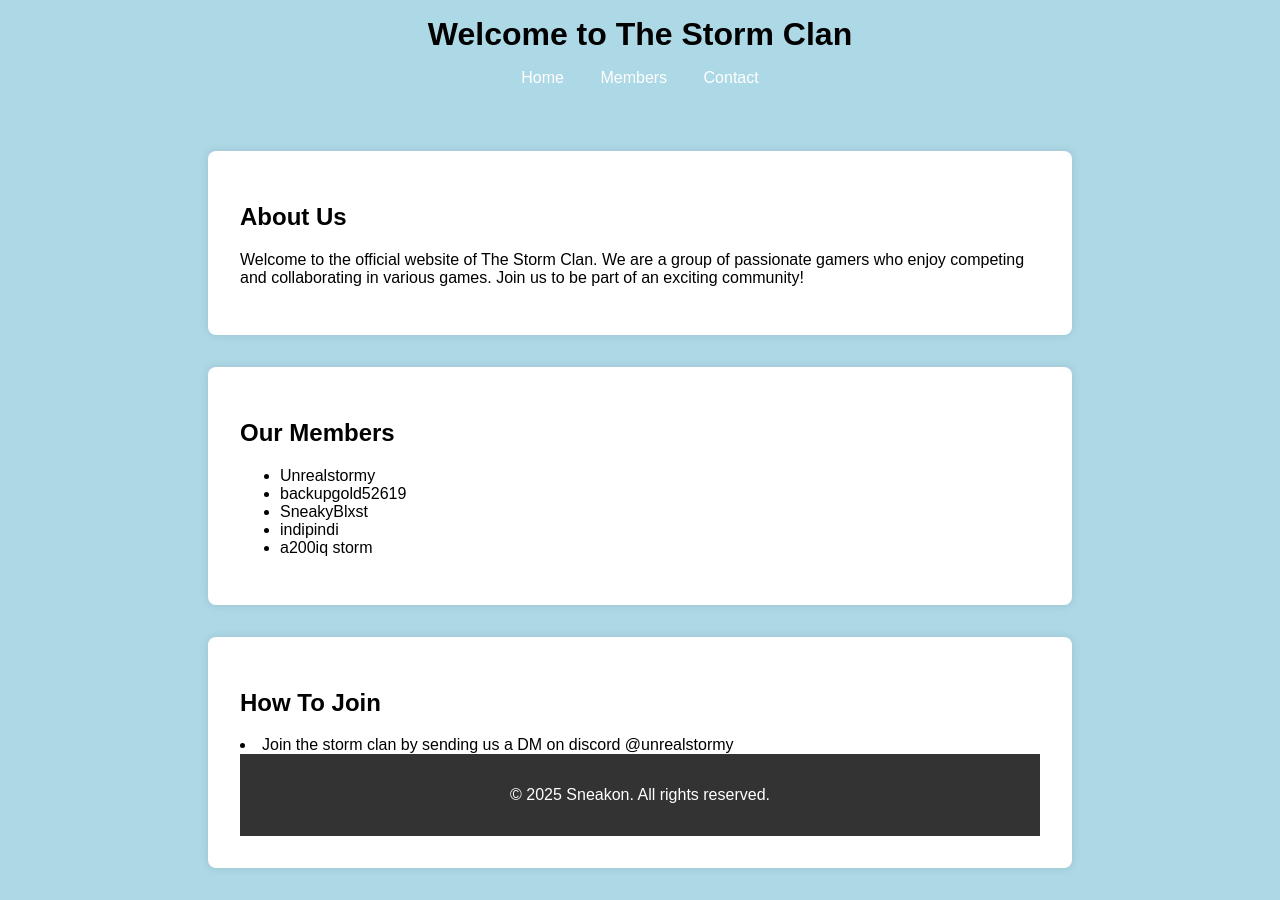
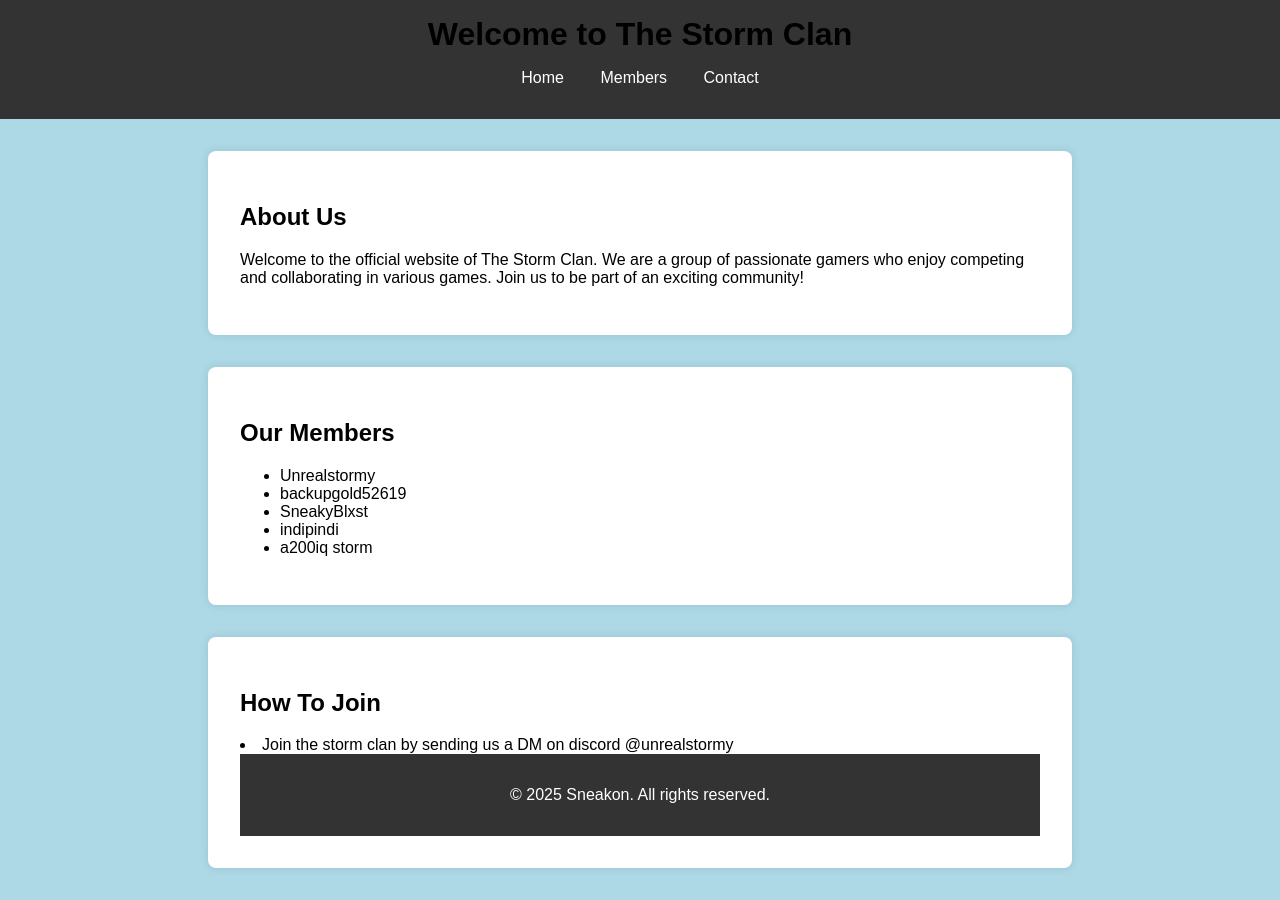
Before and after one commit to SneakyBlxst/Storm-clan, a plain HTML site: page index.html in a window 1280 px wide. Drawn offline with Linux system fonts and the light colour scheme.

Commit message:
Update styles.css

```diff
--- a/styles.css
+++ b/styles.css
@@ -6,8 +6,8 @@ body {
 }
 
 header {
-    background-color: #ADD8E6;
-    color: Light Blue;
+    background-color: #333;
+    color: Black;
     padding: 1em 0;
     text-align: center;
 }
```
